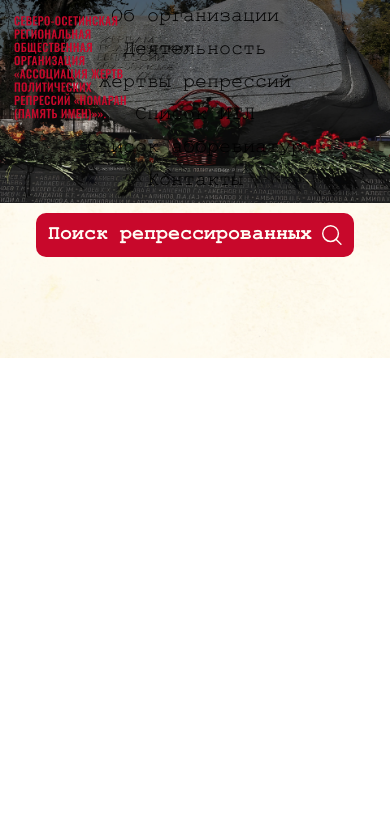
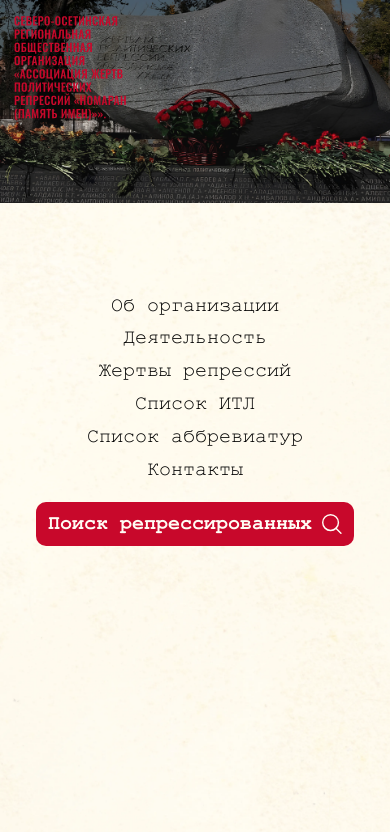
Before and after one commit to AmletixQ/nomaran, a Next.js app: page / in a window 390 px wide. Shown: the top 832 px of the page. Built offline with nearby package versions, Linux system fonts and the light colour scheme.

Commit message:
fix: обновил стили и отступы на страницах, добавив центрирование контента и улучшив адаптивность

```diff
--- a/src/app/abbreviations/page.tsx
+++ b/src/app/abbreviations/page.tsx
@@ -12,7 +12,7 @@ export const metadata: Metadata = pageMetadata({
 
 export default function page() {
   return (
-    <main className="flex flex-col gap-7.5 pt-[calc(var(--header-height)/3)] pb-25 2xl:mx-25 2xl:gap-15 2xl:pb-80">
+    <main className="mx-auto flex w-[95%] flex-col gap-7.5 pt-[calc(var(--header-height)/3)] pb-25 2xl:gap-15 2xl:pb-80">
       <h1 className="page-title">Список аббревиатур</h1>
       <ul className="flex flex-col gap-5 2xl:gap-6">
         {ABBREVIATIONS.map((abbr, i) => (
--- a/src/app/about/page.tsx
+++ b/src/app/about/page.tsx
@@ -23,7 +23,7 @@ export default function AboutPage() {
   return (
     <main
       className={cn(
-        "flex flex-col justify-center gap-7.5 pt-[calc(var(--header-height)/3)] pb-25 md:gap-12.5 md:pb-35 lg:pb-45 2xl:mx-25 2xl:gap-30 2xl:pb-70",
+        "mx-auto flex w-[95%] flex-col justify-center gap-7.5 pt-[calc(var(--header-height)/3)] pb-25 md:gap-12.5 md:pb-35 lg:pb-45 2xl:gap-30 2xl:pb-70",
         "font-helvetica",
       )}
     >
--- a/src/app/activity/page.tsx
+++ b/src/app/activity/page.tsx
@@ -36,7 +36,7 @@ export default function ActivityPage() {
   return (
     <main
       className={cn(
-        "flex flex-col gap-6 pt-[calc(var(--header-height)/3)] pb-25 md:pb-40 2xl:mx-25 2xl:pb-70",
+        "mx-auto flex w-[95%] flex-col gap-6 pt-[calc(var(--header-height)/3)] pb-25 md:pb-40 2xl:pb-70",
         "font-helvetica",
       )}
     >
--- a/src/app/contacts/page.tsx
+++ b/src/app/contacts/page.tsx
@@ -1,6 +1,6 @@
 export default function ContactsPage() {
   return (
-    <main className="min-h-screen pt-[calc(var(--header-height)/3)] font-helvetica lg:px-12">
+    <main className="mx-auto min-h-screen w-[95%] pt-[calc(var(--header-height)/3)] font-helvetica lg:px-12">
       <h1 className="text-xl lg:text-4xl font-bold">Контакты</h1>
       <div className="flex flex-wrap items-center gap-1">
         <p>Телефон:</p>
--- a/src/app/itls/page.tsx
+++ b/src/app/itls/page.tsx
@@ -13,7 +13,7 @@ export const metadata: Metadata = pageMetadata({
 
 export default function page() {
   return (
-    <main className="flex flex-col gap-7.5 pt-[calc(var(--header-height)/3)] pb-25 2xl:mx-25 2xl:gap-15 2xl:pb-80">
+    <main className="mx-auto flex w-[95%] flex-col gap-7.5 pt-[calc(var(--header-height)/3)] pb-25 2xl:gap-15 2xl:pb-80">
       <h1 className="page-title">Список ИТЛ</h1>
       <ul className="flex flex-col gap-5">
         {ITLS.map((itl, i) => (
@@ -21,12 +21,7 @@ export default function page() {
             key={i}
             className="flex list-none items-center gap-2.5 border-b border-black/20 pb-1.5"
           >
-            <Image
-              src="/images/star.png"
-              alt=""
-              width="20"
-              height="18"
-            />
+            <Image src="/images/star.png" alt="" width="20" height="18" />
             <p className="2xl:text-[22px]">{itl}</p>
           </li>
         ))}
--- a/src/app/layout.tsx
+++ b/src/app/layout.tsx
@@ -96,7 +96,7 @@ export default function RootLayout({
 }>) {
   return (
     <html lang="ru">
-      <body className="mx-auto max-w-[95%]">
+      <body>
         <JsonLd data={structuredData} />
         <Header />
         {children}
--- a/src/app/page.tsx
+++ b/src/app/page.tsx
@@ -20,11 +20,13 @@ export const metadata: Metadata = {
 
 export default async function Home() {
   return (
-    <main className="-mt-(--header-height) flex flex-col items-center justify-center gap-6 lg:px-12">
-      <div className="absolute top-0 left-0 -z-20 h-full w-full bg-[url(../../public/images/backgrounds/hero-bg.webp)] bg-contain bg-no-repeat md:bg-cover md:bg-fixed" />
+    <main className="relative flex min-h-dvh flex-col items-center justify-center gap-6">
+      <div className="absolute inset-0 -z-20 bg-[url(../../public/images/backgrounds/hero-bg.webp)] bg-contain bg-no-repeat md:bg-cover md:bg-fixed" />
 
-      <Links className="text-[20px] md:hidden" />
-      <SearchAnchorButton className="text-[20px] md:hidden" />
+      <div className="flex w-[95%] flex-col items-center justify-center gap-6 lg:px-12">
+        <Links className="text-[20px] md:hidden" />
+        <SearchAnchorButton className="text-[20px] md:hidden" />
+      </div>
     </main>
   );
 }
--- a/src/app/search/page.tsx
+++ b/src/app/search/page.tsx
@@ -71,10 +71,10 @@ export default async function SearchPage({
 
   return (
     <main className="pb-25" id="top">
-      <ScreenContainer className="flex justify-center pt-[calc(var(--header-height)/3)] md:-mt-(--header-height) md:h-[calc(100vh-var(--header-height))] md:items-center md:pt-(--header-height) lg:h-screen">
-        <div className="absolute top-0 left-0 -z-20 h-full w-full bg-[url(/images/backgrounds/search-bg.webp)] bg-cover bg-center bg-no-repeat md:bg-fixed" />
+      <ScreenContainer className="flex justify-center pt-[calc(var(--header-height)+var(--header-height)/3)] pb-4 md:items-center md:pt-(--header-height) w-full">
+        <div className="absolute inset-0 -z-20 bg-[url(/images/backgrounds/search-bg.webp)] bg-cover bg-center bg-no-repeat md:bg-fixed" />
 
-        <section className="black flex flex-col items-center gap-5 text-white md:max-w-[90%]">
+        <section className="flex w-[95%] flex-col items-center gap-5 text-white md:max-w-[90%]">
           <div className="flex flex-col items-center text-center">
             <h1 className="pb-2">Поиск жертв репрессий</h1>
             <p className="leading-[140%]">
@@ -88,10 +88,7 @@ export default async function SearchPage({
       </ScreenContainer>
 
       {page <= totalPages ? (
-        <section
-          id="results"
-          className="pt-5 md:mt-10 md:pt-25 lg:pt-0 2xl:mx-25"
-        >
+        <section id="results" className="mx-auto w-[90%] pt-5 md:pt-10">
           <VictimList page={page} pageSize={pageSize} victims={victims} />
           <Pagination
             filters={filters}
@@ -103,7 +100,7 @@ export default async function SearchPage({
       ) : (
         <div
           id="results"
-          className="mt-10 flex flex-col items-center justify-center"
+          className="mx-auto mt-10 flex w-[95%] flex-col items-center justify-center"
         >
           <h2 className="text-3xl font-bold">Страница не найдена</h2>
           <p className="text-gray-500">
--- a/src/app/victim/[id]/page.tsx
+++ b/src/app/victim/[id]/page.tsx
@@ -67,7 +67,7 @@ export default async function VictimProfile({
   if (!victim) notFound();
 
   return (
-    <main className="min-h-[calc(100dvh-var(--header-height))] pt-[calc(var(--header-height)/3)] 2xl:mx-30">
+    <main className="mx-auto min-h-[calc(100dvh-var(--header-height))] w-[95%] pt-[calc(var(--header-height)/3)] 2xl:mx-30">
       <JsonLd
         data={{
           "@context": "https://schema.org",
--- a/src/app/victims/page.tsx
+++ b/src/app/victims/page.tsx
@@ -22,9 +22,9 @@ export const metadata: Metadata = pageMetadata({
 });
 
 export default function VictimsPage() {
-  const totalCount = "11 104"
+  const totalCount = "11 104";
   return (
-    <main className="flex flex-col gap-10 pt-[calc(var(--header-height)/3)] pb-25 2xl:mx-25 2xl:pb-70">
+    <main className="mx-auto flex w-[95%] flex-col gap-10 pt-[calc(var(--header-height)/3)] pb-25 2xl:pb-70">
       <section>
         <h1 className="page-title text-center uppercase">
           Три массовые категории...
@@ -51,7 +51,8 @@ export default function VictimsPage() {
               <span className="font-bold">III.</span> Третья массовая категория
               жертв политических репрессий — граждане Северо-Осетинской АССР,
               репрессированные по национальному признаку (корейцы, чеченцы,
-              ингуши, греки, немцы, турки, армяне)<span className="-ml-1">.</span>
+              ингуши, греки, немцы, турки, армяне)
+              <span className="-ml-1">.</span>
             </p>
 
             <div className="relative flex flex-col items-center gap-6 md:order-0 md:col-start-5 md:col-end-7 md:hidden">
@@ -77,7 +78,7 @@ export default function VictimsPage() {
                 ПОЛИТИЧЕСКИХ РЕПРЕССИЙ 20-30-40- НАЧАЛА 50-х гг. XX ВЕКА ПО
                 СЕВЕРО-ОСЕТИНСКОЙ АССР.
               </h2>
-              <table className="border-gray mx-2 border-collapse rounded-sm border text-[16px] md:text-[18px] font-bold">
+              <table className="border-gray mx-2 border-collapse rounded-sm border text-[16px] font-bold md:text-[18px]">
                 <tbody>
                   {STAT_TABLE_DATA.map((item, idx) => (
                     <Fragment key={idx}>
--- a/src/components/Header.tsx
+++ b/src/components/Header.tsx
@@ -13,14 +13,20 @@ import { cn } from "@/utils/cn";
 export default function Header() {
   const pathname = usePathname();
   const isHeroPage = pathname === "/" || pathname === "/search";
-  const isSearchPage = pathname === "/search";
 
   return (
     <header
       className={cn(
-        "relative z-10 flex h-(--header-height) w-full items-start justify-between",
-        "mb-2 box-border pt-3 lg:pt-5 2xl:pt-10",
-        isHeroPage ? "text-white" : "text-black",
+        "z-10 w-full",
+        isHeroPage
+          ? "absolute inset-x-0 top-0 text-white"
+          : "relative mb-2 text-black",
+      )}
+    >
+      <div
+        className={cn(
+          "mx-auto flex h-(--header-height) w-[95%] items-start justify-between",
+          "box-border pt-3 lg:pt-5 2xl:pt-10",
         )}
       >
         <Link className="rounded p-1" href="/">
@@ -38,6 +44,7 @@ export default function Header() {
         />
 
         <BurgerMenu />
+      </div>
     </header>
   );
 }
--- a/src/components/ScreenContainer.tsx
+++ b/src/components/ScreenContainer.tsx
@@ -9,5 +9,7 @@ export default function ScreenContainer({
   className,
   children,
 }: IScreenContainer) {
-  return <section className={cn(className)}>{children}</section>;
+  return (
+    <section className={cn("relative min-h-dvh", className)}>{children}</section>
+  );
 }
```
Lines whose indentation alone changed are shown as unchanged.
